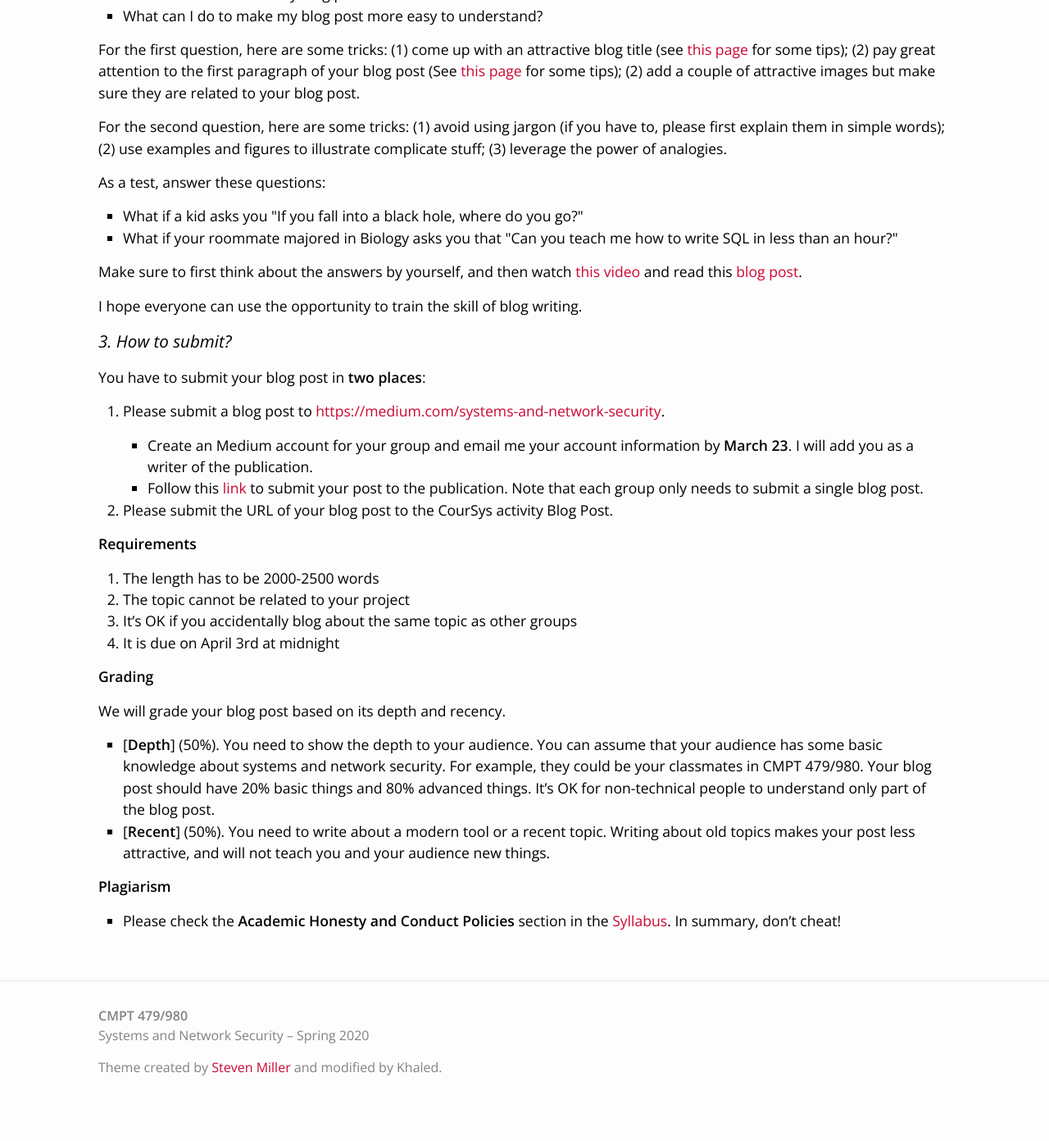
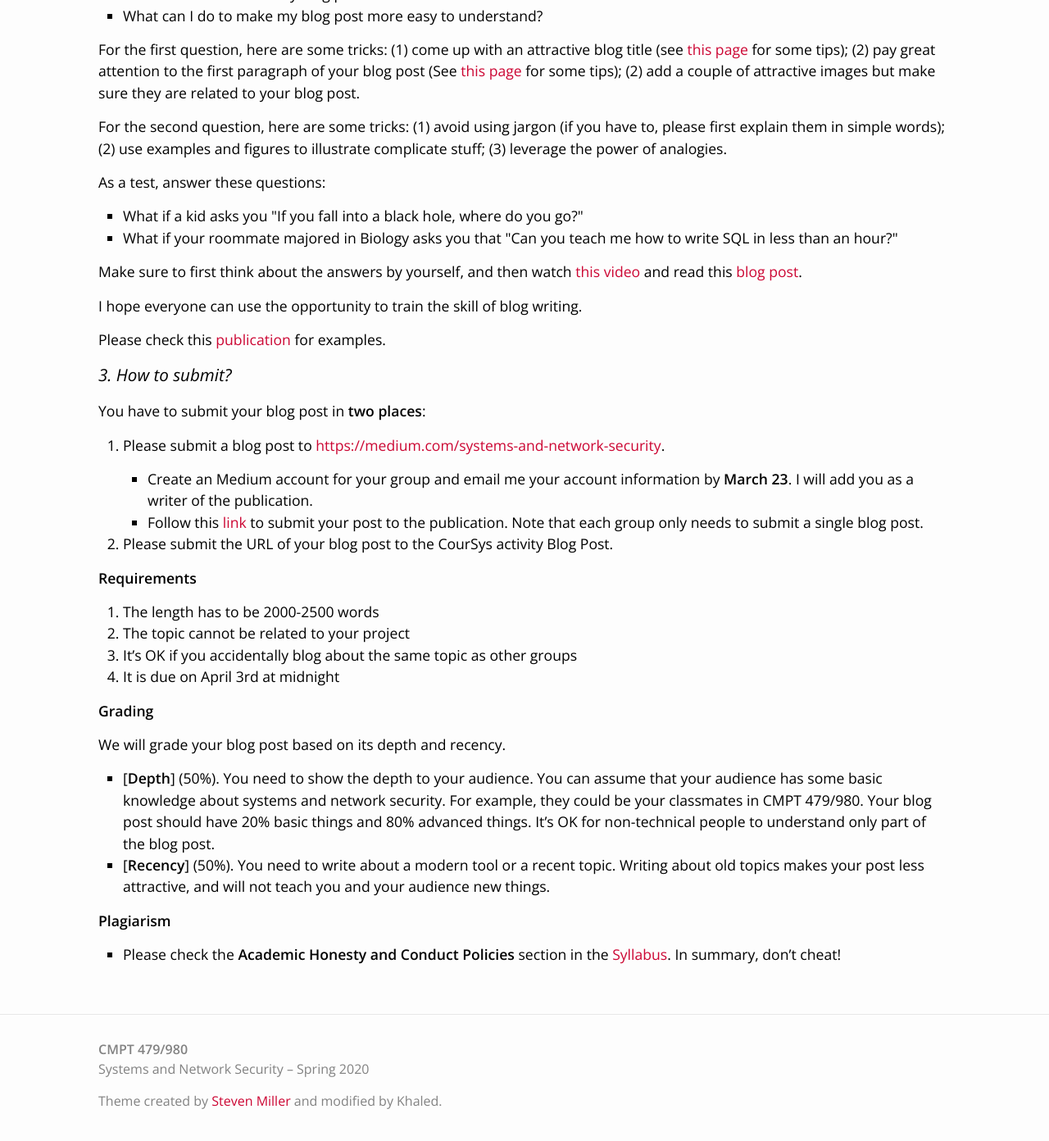
Before and after one commit to alik604/CMPT-479-System-Network-Security, a Jekyll site: the page built from post.md, in a window 1280 px wide and 1400 px high, scrolled down 829 px. Shown: the top 1392 px of the window at 82% size. Built offline with Jekyll 4.4.1, drawn with Linux system fonts in a browser that asks for light colours; nearby versions of some CDN libraries; before the commit the page ends 2188 px from its top, so only the background shows below that.

Commit message:
adding an example

```diff
--- a/post.md
+++ b/post.md
@@ -44,6 +44,8 @@ Make sure to first think about the answers by yourself, and then watch [this vid
 
 I hope everyone can use the opportunity to train the skill of blog writing.
 
+Please check this [publication](https://medium.com/sfu-cspmp) for examples.
+
 
 ### 3. How to submit?
 
@@ -67,7 +69,7 @@ You have to submit your blog post in **two places**:
 
 We will grade your blog post based on its depth and recency.
 - [**Depth**] (50%). You need to show the depth to your audience. You can assume that your audience has some basic knowledge about systems and network security. For example, they could be your classmates in CMPT 479/980. Your blog post should have 20% basic things and 80% advanced things. It's OK for non-technical people to understand only part of the blog post.
-- [**Recent**] (50%). You need to write about a modern tool or a recent topic. Writing about old topics makes your post less attractive, and will not teach you and your audience new things.
+- [**Recency**] (50%). You need to write about a modern tool or a recent topic. Writing about old topics makes your post less attractive, and will not teach you and your audience new things.
 
 **Plagiarism**
 * Please check the **Academic Honesty and Conduct Policies** section in the <a href="{{site.baseurl}}/syllabus">Syllabus</a>. In summary, don't cheat!
```
